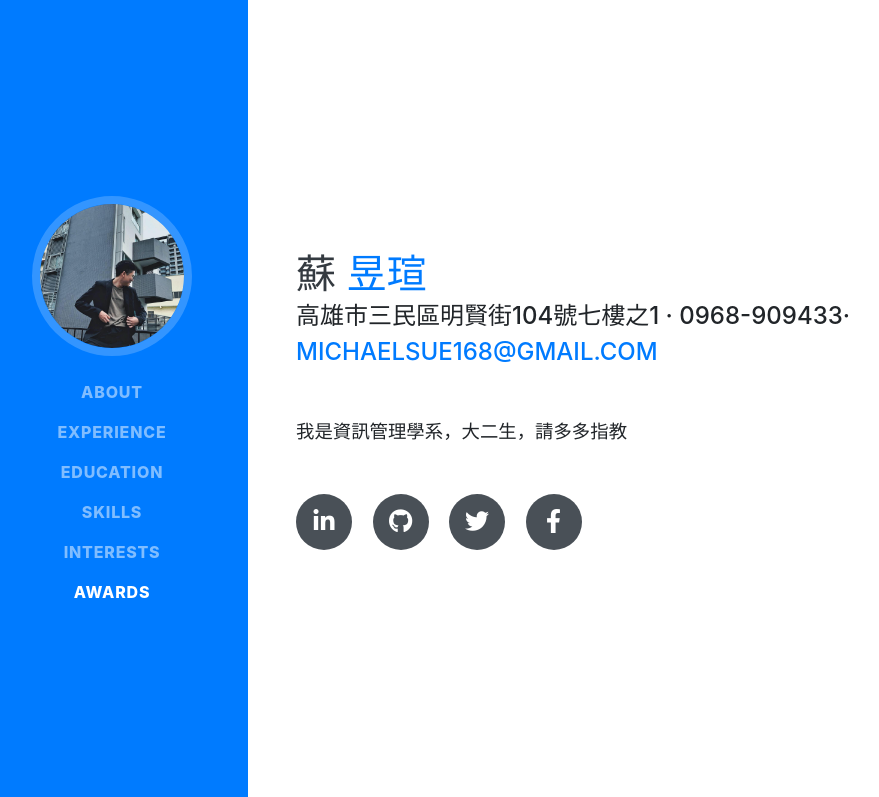
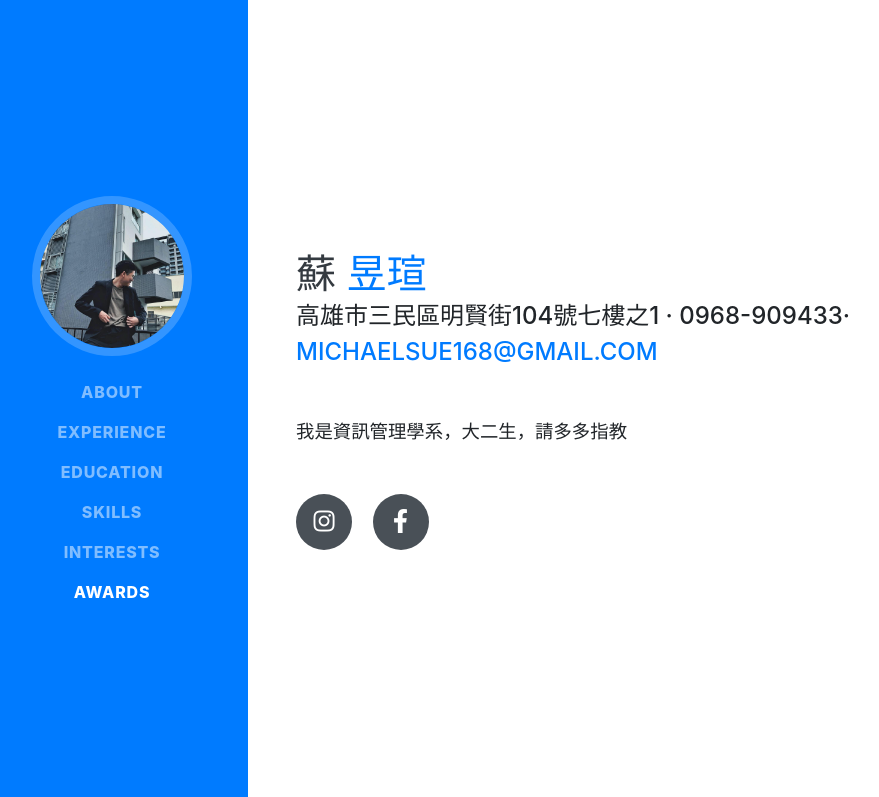
Before and after one commit to michaelsue/michaelsue.github.io, a website with bundled scripts: page index.html in a window 1280 px wide. Shown: the top 797 px of the page, without its empty margins (24-903 px from the left). Built offline with nearby package versions, Linux system fonts and the light colour scheme; a web font is replaced by a local one.

Commit message:
add instagram link

```diff
--- a/index.html
+++ b/index.html
@@ -71,14 +71,8 @@
         </div>
         <p class="lead mb-5">我是資訊管理學系，大二生，請多多指教</p>
         <div class="social-icons">
-          <a href="#">
-            <i class="fab fa-linkedin-in"></i>
-          </a>
-          <a href="#">
-            <i class="fab fa-github"></i>
-          </a>
-          <a href="#">
-            <i class="fab fa-twitter"></i>
+          <a href="https://www.instagram.com/fruit816/?hl=zh-tw">
+            <i class="fab fa-instagram"></i>
           </a>
           <a href="https://www.facebook.com/profile.php?id=100001836335739">
             <i class="fab fa-facebook-f"></i>
```
